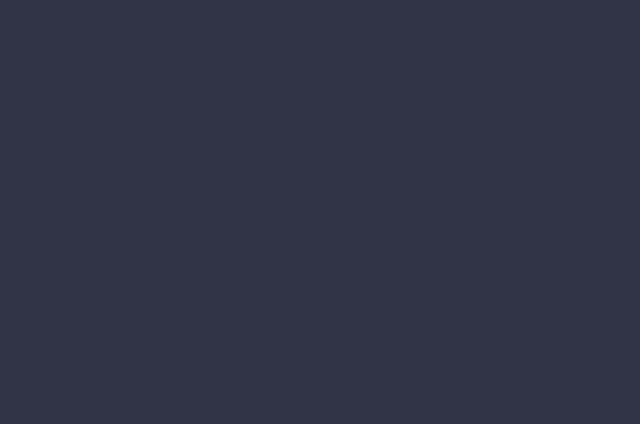
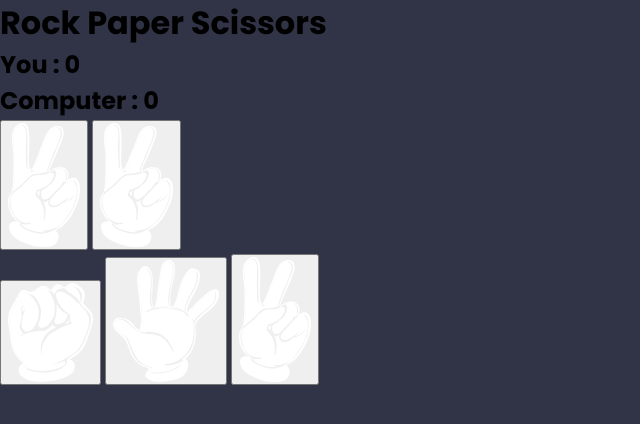
Before and after one commit to ary82/rps, a plain HTML site: page index.html in a window 1280 px wide. Shown: the whole page, without its empty margins (0-640 px from the left). Drawn offline with Linux system fonts and the light colour scheme.

Commit message:
update index.html

```diff
--- a/index.html
+++ b/index.html
@@ -5,8 +5,22 @@
     <link rel="stylesheet" href="style.css" />
     <meta charset="UTF-8" />
     <meta name="viewport" content="width=device-width, initial-scale=1.0" />
-    <title>Document</title>
+    <title>RPS</title>
   </head>
   <body>
+    <h1>Rock Paper Scissors</h1>
+    <div class="players">
+      <h2>You : 0</h2>
+      <h2>Computer : 0</h2>
+    </div>
+    <div class="picks">
+      <button><img src="assets/sgvs/scissors.svg" alt=""></button>
+      <button><img src="assets/sgvs/scissors.svg" alt=""></button>
+    </div>
+    <div class="buttons">
+      <button><img src="assets/sgvs/rock.svg" alt="Rock"></button>
+      <button><img src="assets/sgvs/paper.svg" alt="Paper"></button>
+      <button><img src="assets/sgvs/scissors.svg" alt="Scissors"></button>
+    </div>
   </body>
 </html>
```
